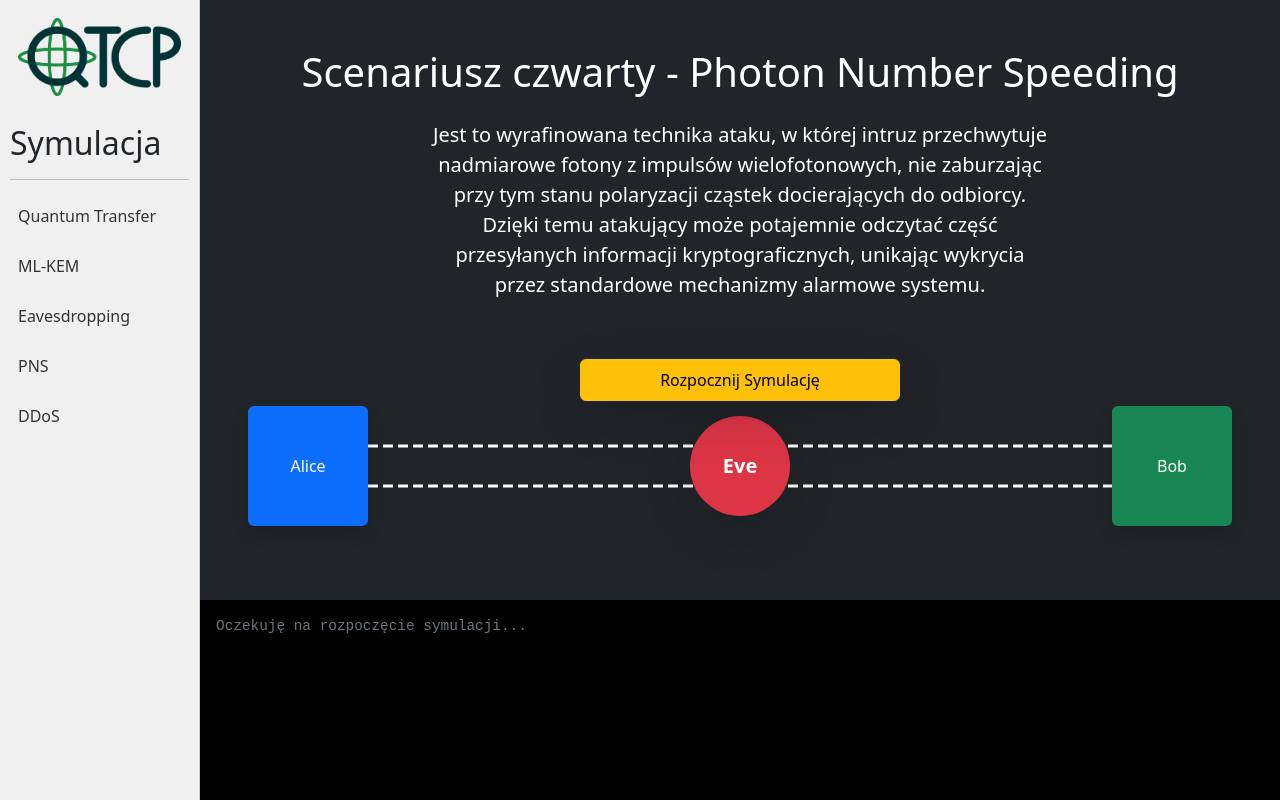
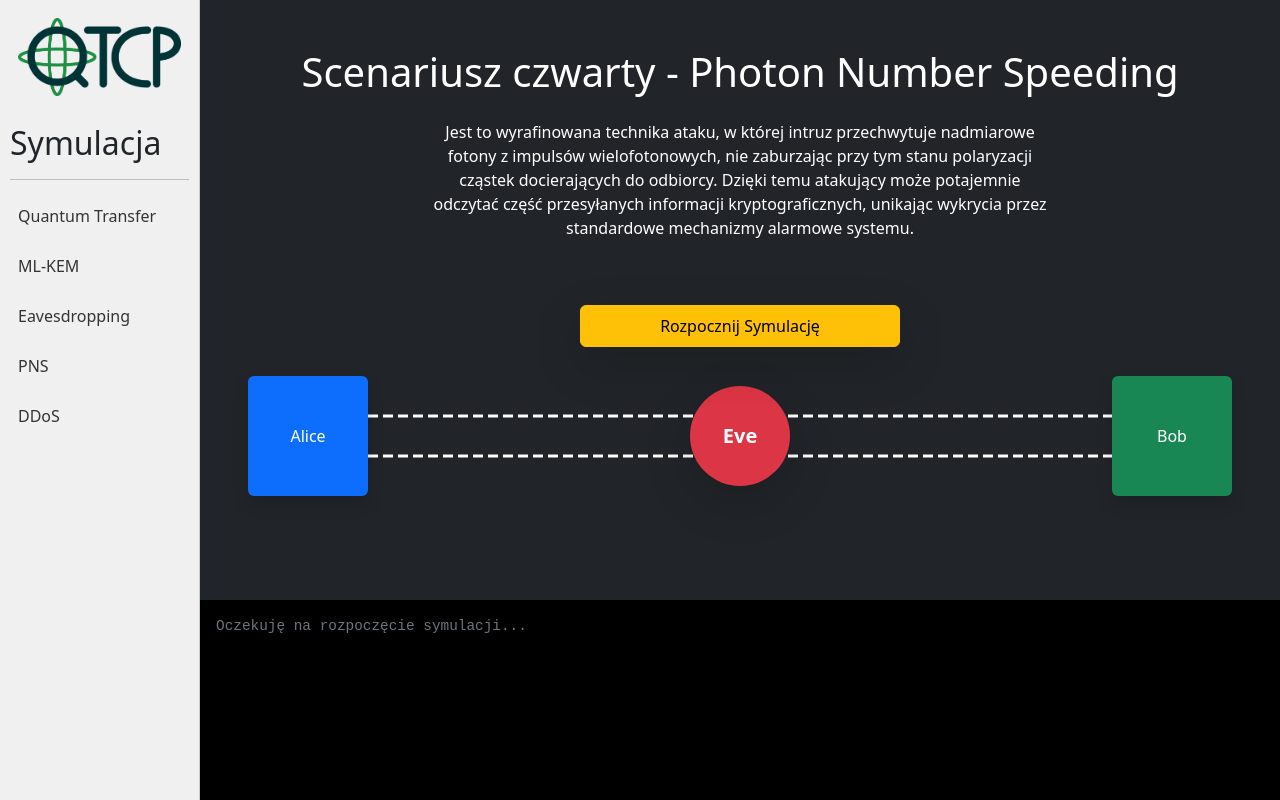
Before and after one commit to patynowskim/HacknarokX2026QuantumTransfer, a React (Vite) app in the folder frontend/: page /simulation/PNS in a window 1280 px wide. Built offline with nearby package versions, Linux system fonts and the light colour scheme.

Commit message:
css last fixes

```diff
--- a/frontend/src/App.jsx
+++ b/frontend/src/App.jsx
@@ -13,12 +13,12 @@ import { Routes, Route, Link } from 'react-router-dom';
 
 function Home() {
   return (
-    <div className='container text-center mt-5'>
+    <div className='container text-center mt-5 w-100'>
       <div className="row mb-3">
         <div className="col-12">
           <img src='logo.png' alt='logo projektu' className='mb-4' style={{ maxWidth: '30%' }} />
           <h1 className='mb-3'>QTCP - Quantum Transmission Control Protocol</h1>
-          <p className='lead mb-4'>Bezpieczna wymiana kluczy kryptograficznych w erze komputerów kwantowych</p>
+          <p className='lead mb-4 w-100'>Bezpieczna wymiana kluczy kryptograficznych w erze komputerów kwantowych</p>
         </div>
       </div>
       <div className="row justify-content-center">
--- a/frontend/src/Docs.jsx
+++ b/frontend/src/Docs.jsx
@@ -95,7 +95,7 @@ function Docs() {
           </Link>
         </div>
         <div className="col-auto">
-          <Link to="/simulation">
+          <Link to="/simulation/QuantumTransfer">
             <button className='btn btn-secondary p-2'>Symulacja</button>
           </Link>
         </div>
--- a/frontend/src/cases/CaseFive.css
+++ b/frontend/src/cases/CaseFive.css
@@ -0,0 +1,3 @@
+p{
+    font-size: 1rem !important
+}
--- a/frontend/src/cases/CaseFour.css
+++ b/frontend/src/cases/CaseFour.css
@@ -0,0 +1,3 @@
+p{
+    font-size: 1rem !important
+}
--- a/frontend/src/cases/CaseOne.css
+++ b/frontend/src/cases/CaseOne.css
@@ -28,3 +28,6 @@
     from { right: 0; }
     to { right: calc(100% - 20px); }
 }
+p{
+    font-size: 1rem !important
+}
--- a/frontend/src/cases/CaseThree.css
+++ b/frontend/src/cases/CaseThree.css
@@ -1,3 +1,4 @@
 p{
-    width: 60% !important
+    width: 60% !important;
+    font-size: 1rem !important
 }
--- a/frontend/src/cases/CaseTwo.css
+++ b/frontend/src/cases/CaseTwo.css
@@ -28,3 +28,6 @@
     from { right: 0; }
     to { right: calc(100% - 20px); }
 }
+p{
+    font-size: 1rem !important
+}
```
